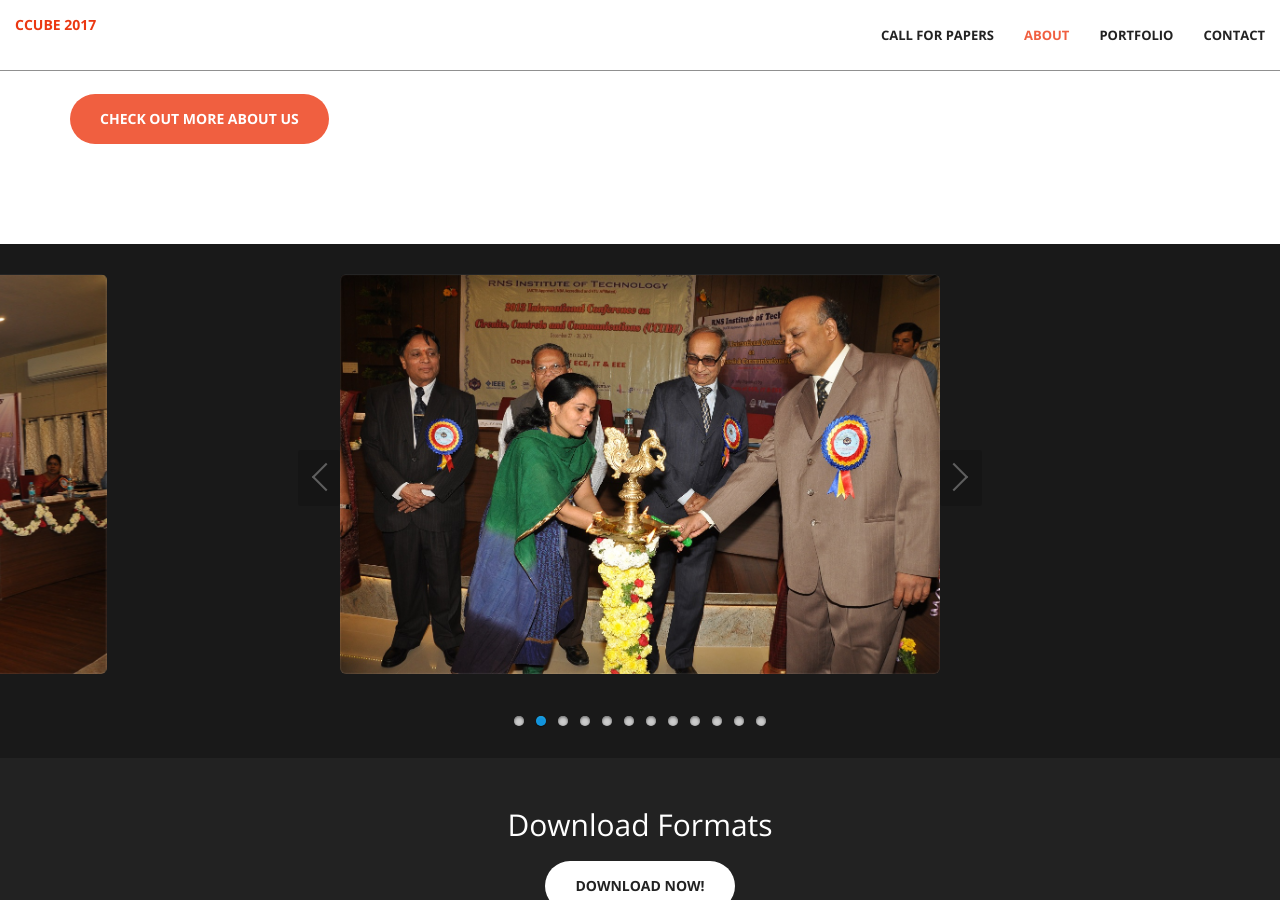
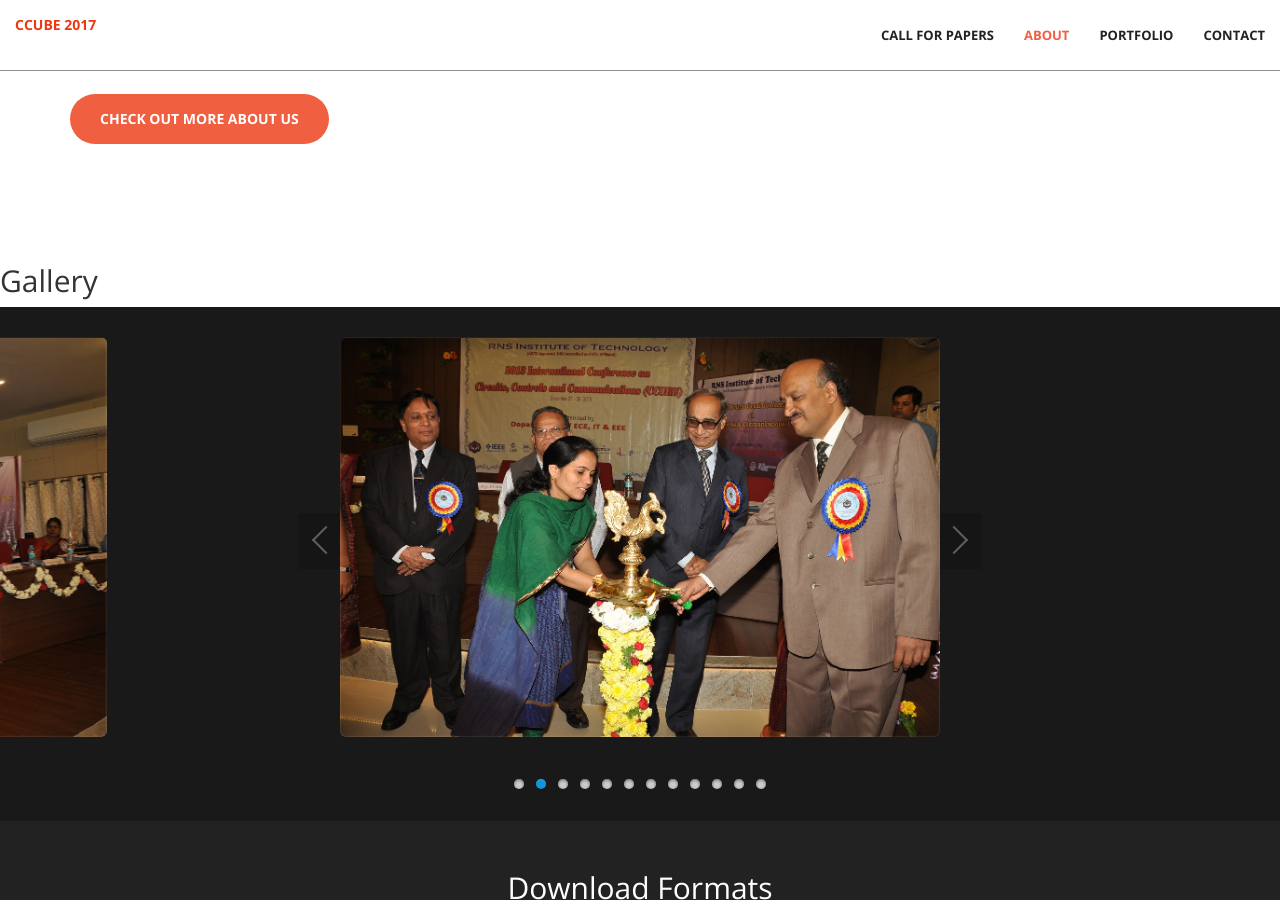
Before and after one commit to YoguBellad/ccube2017, a Jekyll site: the page built from index.html, in a window 1280 px wide and 900 px high, scrolled down 1492 px. Built offline with Jekyll 4.4.1, drawn with Linux system fonts in a browser that asks for light colours.

Commit message:
Galleryred

```diff
--- a/_includes/portfolio.html
+++ b/_includes/portfolio.html
@@ -32,6 +32,7 @@
 <section class="no-padding" id="portfolio">
 
     <!--start-->
+<h2 color = "red" >Gallery </h2>
     <div id="ninja-slider">
         <div class="slider-inner">
             <ul>
```
